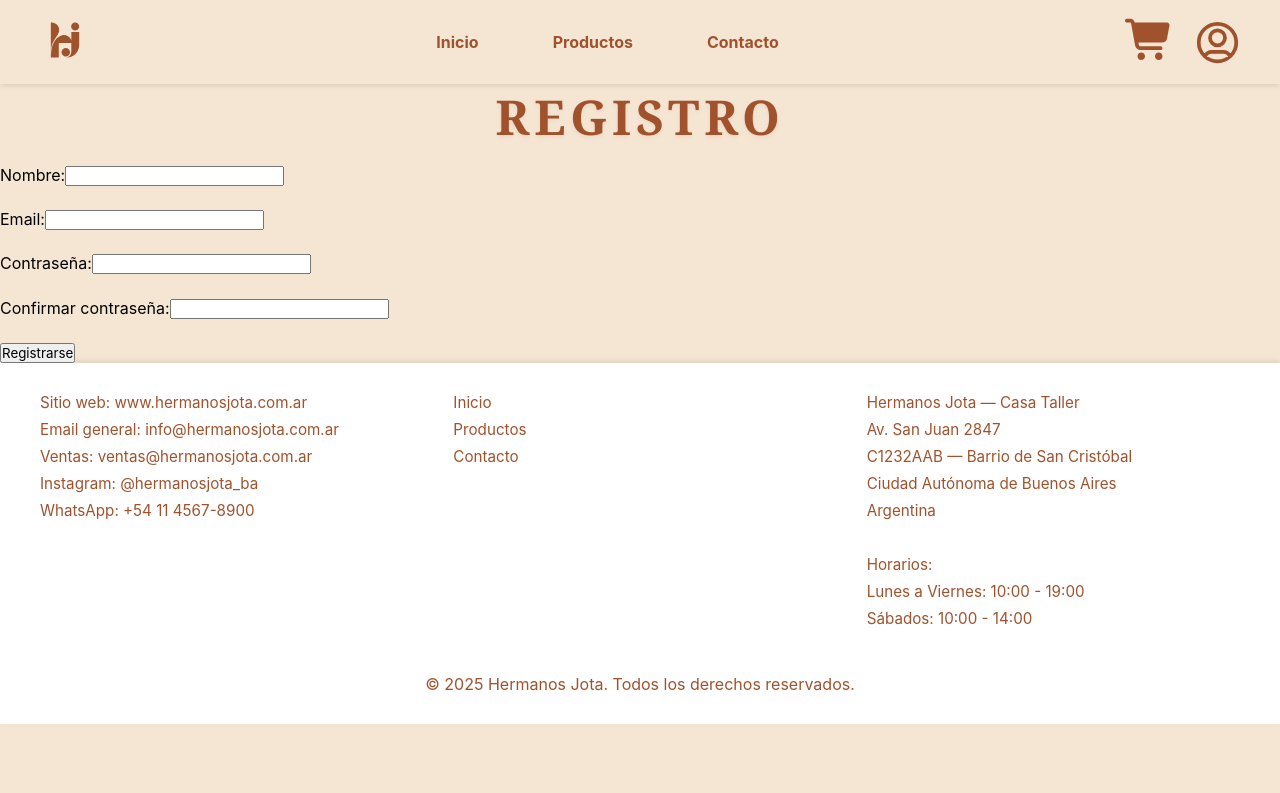
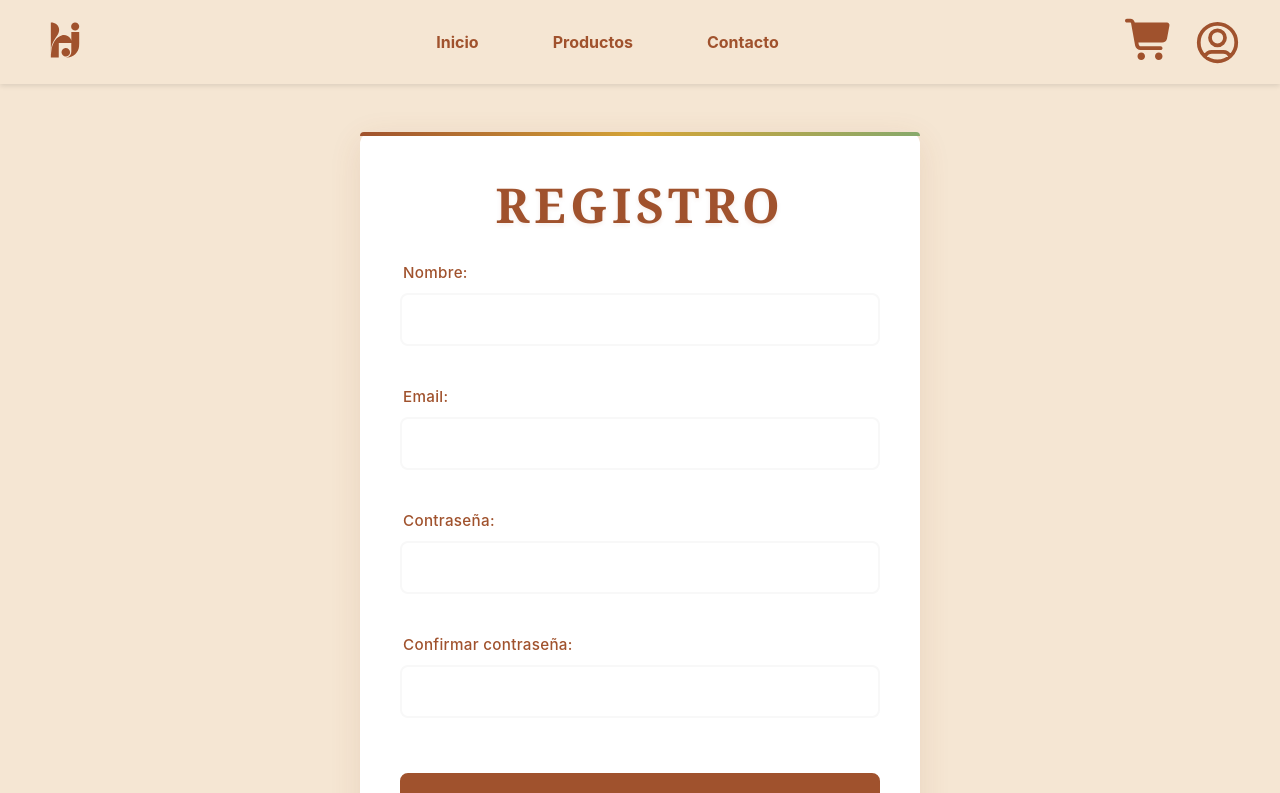
Before and after one commit to MatiasKV0/HermanosJota_Sprint7-8, a React (Vite) app in the folder client/: page /registro in a window 1280 px wide. Shown: the top 793 px of the page. Built offline with nearby package versions, Linux system fonts and the light colour scheme; no server answers.

Commit message:
style: improve registration page layout and add CSS styling

```diff
--- a/client/src/pages/user/registro/Registro.jsx
+++ b/client/src/pages/user/registro/Registro.jsx
@@ -1,5 +1,6 @@
 import { useAuth } from "../../../context/AuthContext";
 import { useState, useEffect } from "react";
+import "./registro.css";
 
 export default function Registro() {
   const { registrar } = useAuth();
@@ -77,10 +78,10 @@ export default function Registro() {
   }, [exito]);
 
   return (
-    <>
+    <main className="registro-page">
+      <section className="registro-card">
         <h1>Registro</h1>
-
-      <form onSubmit={handleSubmit} noValidate>
+        <form onSubmit={handleSubmit} noValidate className="registro-form">
           <label>Nombre:</label>
           <input
             type="text"
@@ -133,6 +134,7 @@ export default function Registro() {
             </div>
           )}
         </form>
-    </>
+      </section>
+    </main>
   );
 }
--- a/client/src/pages/user/registro/registro.css
+++ b/client/src/pages/user/registro/registro.css
@@ -0,0 +1,161 @@
+.registro-page {
+  min-height: calc(100vh - 140px);
+  display: flex;
+  align-items: center;
+  justify-content: center;
+  padding: 3rem 1rem;
+  background: var(--colorfondo);
+}
+
+.registro-card {
+  position: relative;
+  background: var(--blanco);
+  max-width: 480px;
+  width: 100%;
+  padding: 2.5rem 2.5rem 2rem;
+  border-radius: 12px;
+  box-shadow: 0 8px 32px rgba(160, 82, 45, 0.12);
+  text-align: left;
+}
+
+.registro-card::before {
+  content: "";
+  position: absolute;
+  top: 0;
+  left: 0;
+  right: 0;
+  height: 4px;
+  border-radius: 12px 12px 0 0;
+  background: linear-gradient(
+    90deg,
+    var(--colorprimario),
+    var(--colordetallesoro),
+    var(--colorsecundario)
+  );
+}
+
+.registro-card h1 {
+  text-align: center;
+  margin-bottom: 0.5rem;
+}
+
+.registro-subtitle {
+  text-align: center;
+  font-size: 0.95rem;
+  color: var(--colorprimario);
+  opacity: 0.85;
+  margin-bottom: 1.5rem;
+}
+
+.registro-form {
+  display: flex;
+  flex-direction: column;
+}
+
+.registro-form label {
+  font-family: "Inter", system-ui, sans-serif;
+  font-size: 0.95rem;
+  font-weight: 500;
+  color: var(--colorprimario);
+  padding: 3px;
+  margin: 15px 0 8px 0;
+  letter-spacing: 0.02em;
+}
+
+.registro-form input[type="text"],
+.registro-form input[type="email"],
+.registro-form input[type="password"] {
+  font-family: "Inter", system-ui, sans-serif;
+  border: 2px solid var(--gris-suave);
+  border-radius: 8px;
+  outline: none;
+  padding: 0.9rem 1rem;
+  font-size: 1rem;
+  transition: all 0.3s ease;
+  background: var(--blanco);
+}
+
+.registro-form input[type="text"]:focus,
+.registro-form input[type="email"]:focus,
+.registro-form input[type="password"]:focus {
+  border-color: var(--colorsecundario);
+  box-shadow: 0 0 0 3px rgba(135, 169, 107, 0.1);
+}
+
+.registro-form button[type="submit"] {
+  font-family: "Inter", system-ui, sans-serif;
+  font-weight: 500;
+  font-size: 1rem;
+  text-transform: uppercase;
+  letter-spacing: 0.08em;
+  padding: 1rem 2rem;
+  border-radius: 8px;
+  margin: 2rem auto 0;
+  border: 2px solid var(--colorprimario);
+  width: 100%;
+  background: var(--colorprimario);
+  color: var(--blanco);
+  cursor: pointer;
+  transition: all 0.3s ease;
+}
+
+.registro-form button[type="submit"]:hover:not(:disabled) {
+  background: var(--colordetallesoro);
+  border-color: var(--colordetallesoro);
+  transform: translateY(-2px);
+  box-shadow: 0 6px 20px rgba(212, 164, 55, 0.3);
+}
+
+.registro-form button[type="submit"]:disabled {
+  opacity: 0.7;
+  cursor: not-allowed;
+}
+
+.error-message {
+  color: #e74c3c;
+  font-size: 0.85rem;
+  margin-top: 0.25rem;
+  display: block;
+  min-height: 1.2rem;
+}
+
+.backend-error {
+  margin-top: 1rem;
+  text-align: center;
+}
+
+.input-error {
+  border: 1px solid #e74c3c;
+}
+
+.success-message {
+  background-color: #2ecc71;
+  color: white;
+  font-weight: 600;
+  padding: 0.9rem;
+  border-radius: 6px;
+  margin-top: 1rem;
+  text-align: center;
+  animation: fadeIn 0.4s;
+}
+
+@keyframes fadeIn {
+  from {
+    opacity: 0;
+    transform: translateY(4px);
+  }
+  to {
+    opacity: 1;
+    transform: translateY(0);
+  }
+}
+
+@media (max-width: 768px) {
+  .registro-page {
+    padding: 2rem 1rem;
+  }
+
+  .registro-card {
+    padding: 2rem 1.5rem 1.5rem;
+  }
+}
```
Lines whose indentation alone changed are shown as unchanged.
